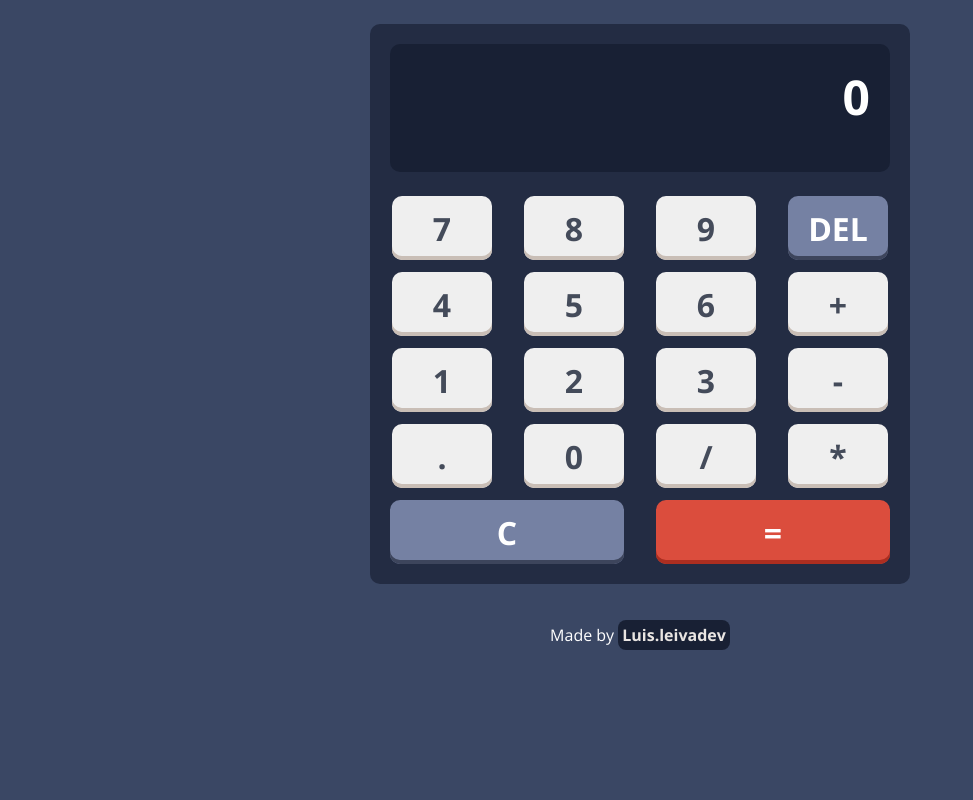
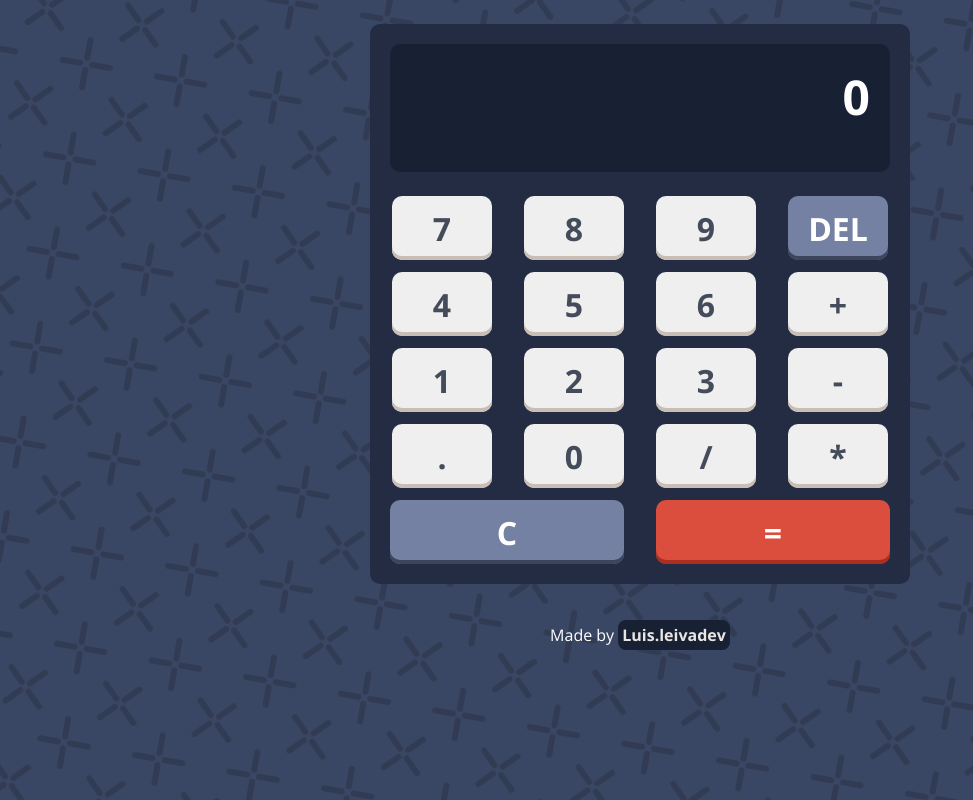
Before and after one commit to leivadev/calculator, a plain HTML site: page index.html in a window 1280 px wide. Shown: the whole page, without its empty margins (0-973 px from the left). Drawn offline with nearby package versions, Linux system fonts and the light colour scheme.

Commit message:
add background pattern style

```diff
--- a/style.css
+++ b/style.css
@@ -31,8 +31,12 @@ html {
 
 body {
     display: block;
-    background: var(--background);
     font-family: 'Open Sans', sans-serif;
+    background-image: url(img/background-pattern.svg);
+    background-position: center center;
+    background-repeat: no-repeat;
+    background-attachment: fixed;
+    background-size: cover;
 
 }
 
```
